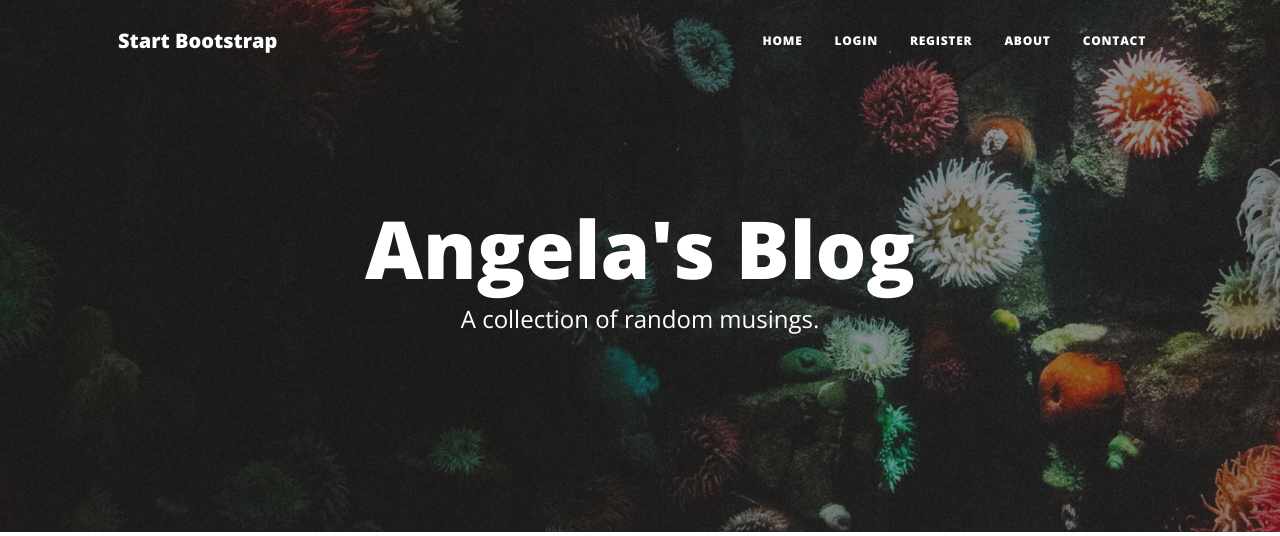
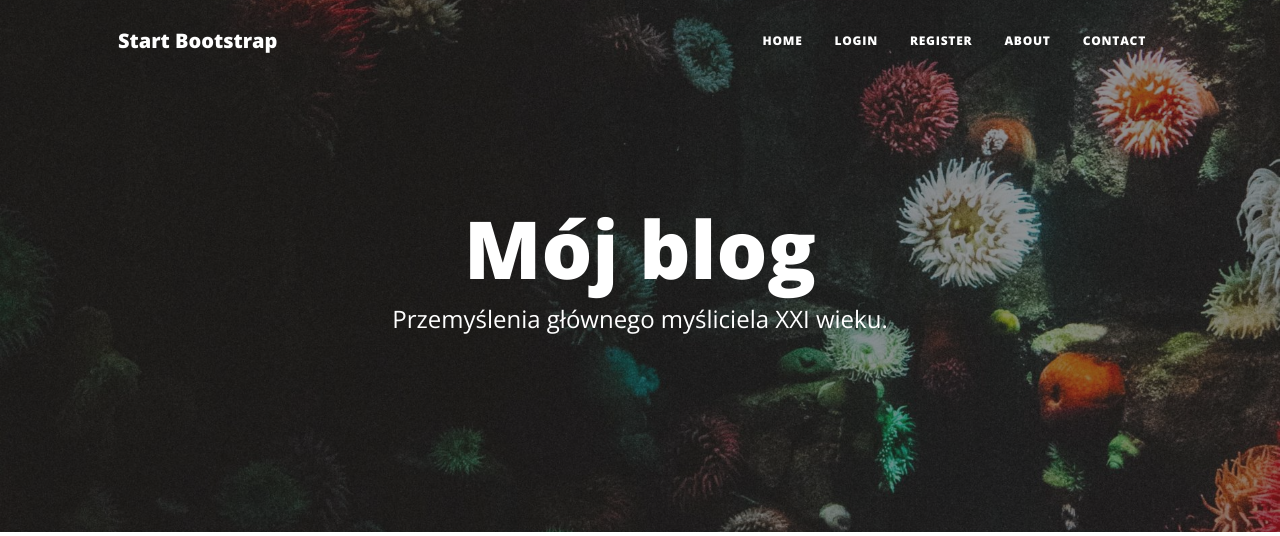
Before and after one commit to artur1137/Python-course-blog-website, a Flask app: page / in a window 1280 px wide. Shown: the top 536 px of the page. Run offline with Flask 3, Linux system fonts and the light colour scheme; data that the repository does not hold is empty; some libraries are stand-ins or nearby versions.

Commit message:
Change home page heading

```diff
--- a/main.py
+++ b/main.py
@@ -43,7 +43,7 @@ class Base(DeclarativeBase):
     pass
 
 
-app.config['SQLALCHEMY_DATABASE_URI'] = 'sqlite:///posts.db'
+app.config['SQLALCHEMY_DATABASE_URI'] = os.environ.get("DB_URL", "sqlite:///posts.db")
 db = SQLAlchemy(model_class=Base)
 db.init_app(app)
 
--- a/templates/index.html
+++ b/templates/index.html
@@ -9,8 +9,8 @@
     <div class="row gx-4 gx-lg-5 justify-content-center">
       <div class="col-md-10 col-lg-8 col-xl-7">
         <div class="site-heading">
-          <h1>Angela's Blog</h1>
-          <span class="subheading">A collection of random musings.</span>
+          <h1>Mój blog</h1>
+          <span class="subheading">Przemyślenia głównego myśliciela XXI wieku.</span>
         </div>
       </div>
     </div>
```
